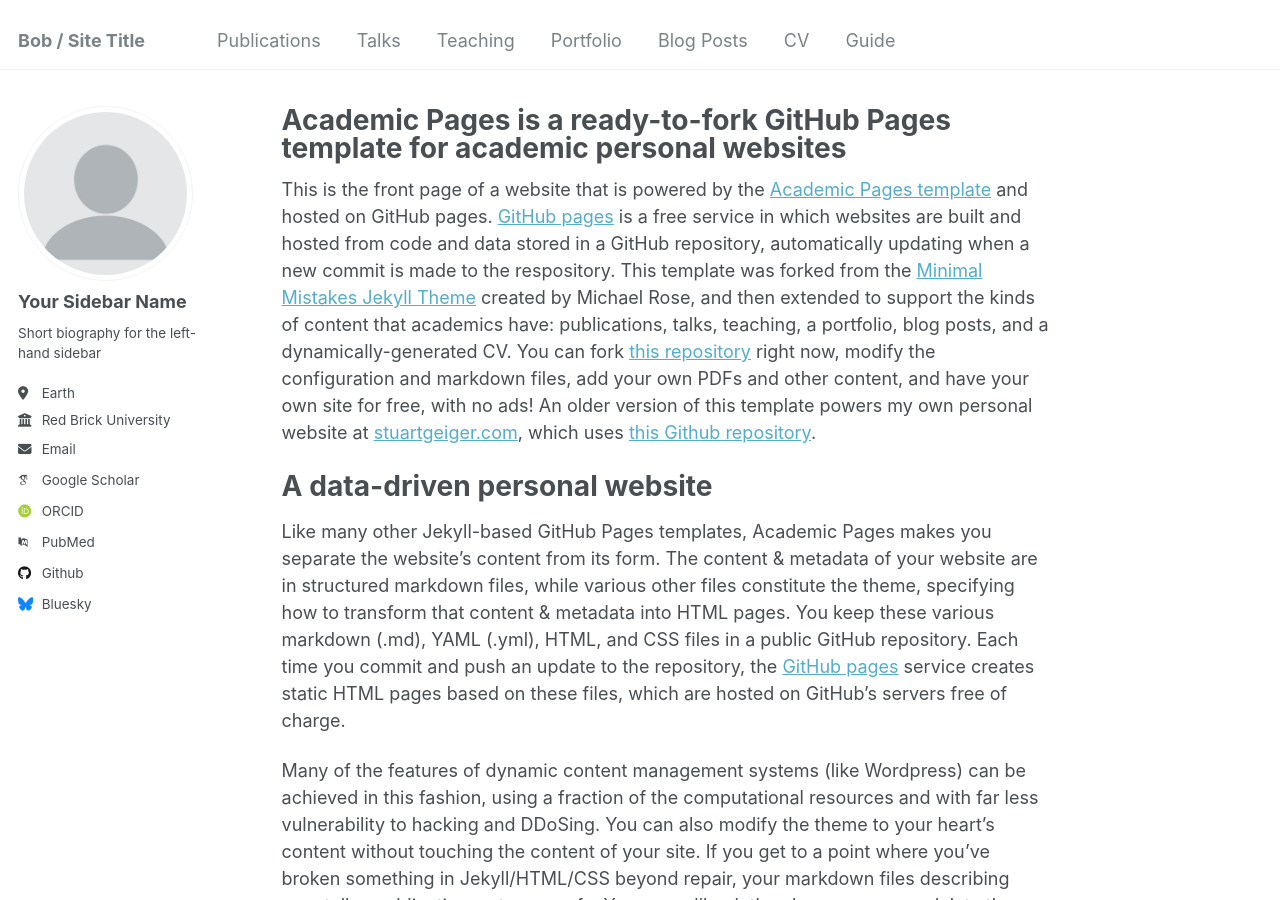
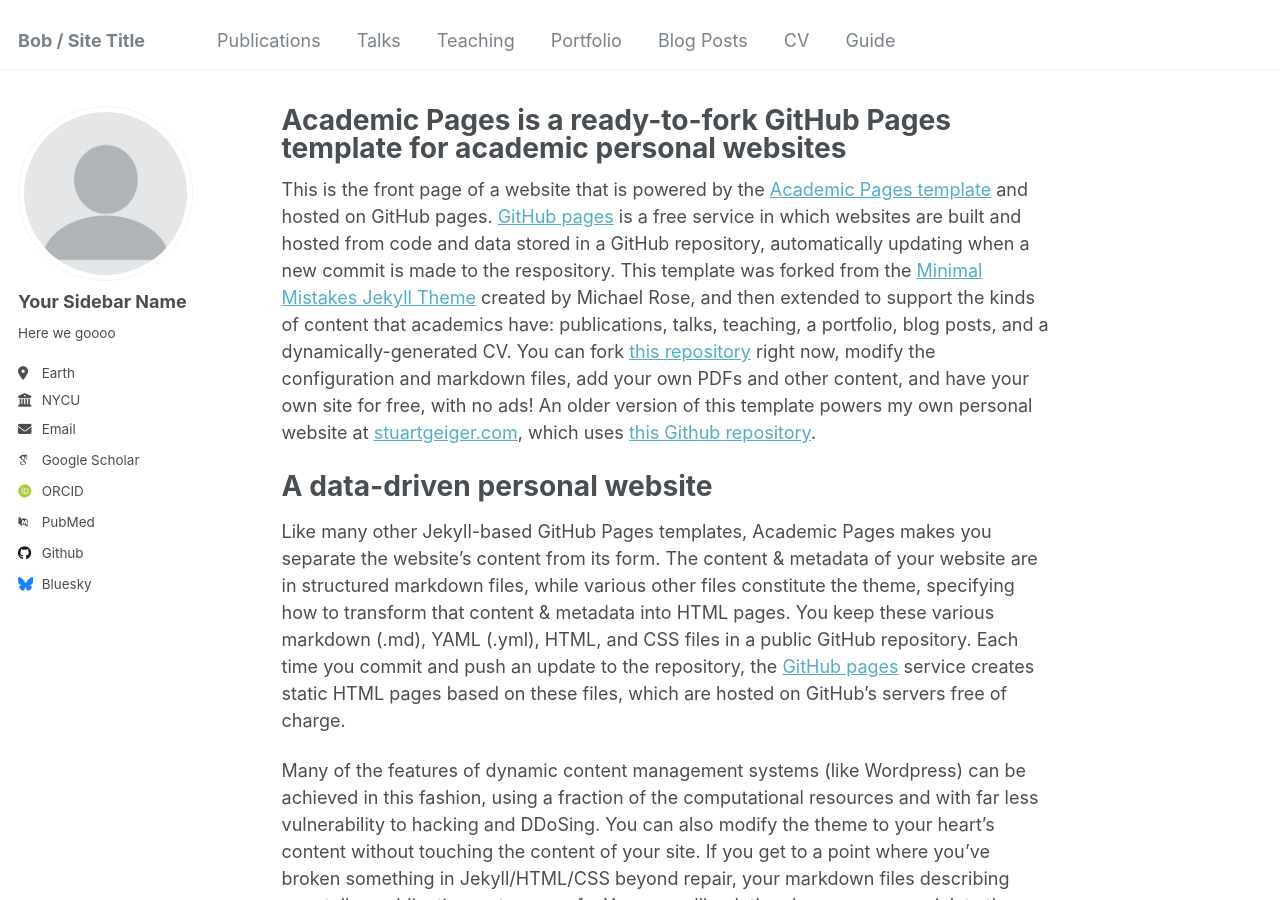
Before and after one commit to hacheng0193/hacheng0193.github.io, a Jekyll site: the page built from _pages/about.md, in a window 1280 px wide and 900 px high. Built offline with Jekyll 4.4.1, drawn with Linux system fonts in a browser that asks for light colours; some web fonts are replaced.

Commit message:
Update _config.yml

```diff
--- a/_config.yml
+++ b/_config.yml
@@ -24,9 +24,9 @@ author:
   avatar           : "profile.png"
   name             : "Your Sidebar Name"
   pronouns         : # example: "she/her"
-  bio              : "Short biography for the left-hand sidebar"
+  bio              : "Here we goooo"
   location         : "Earth"
-  employer         : "Red Brick University"
+  employer         : "NYCU"
   uri              : # URL
   email            : "none@example.org"
 
```
